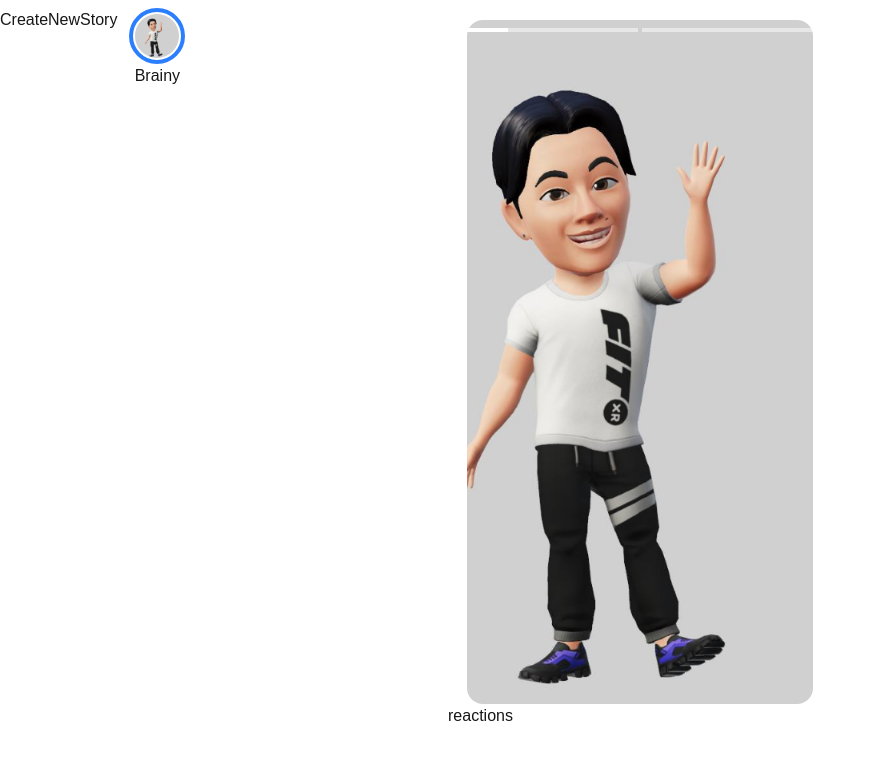
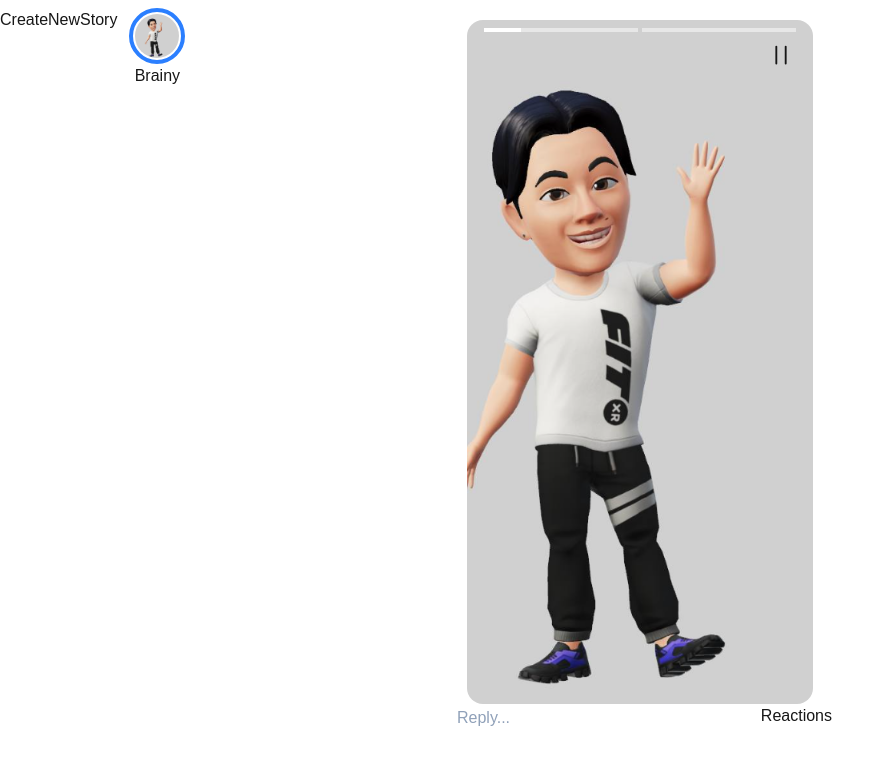
Before and after one commit to Myo-Htet-San-Brainy/Stories, a Next.js app: page / in a window 1280 px wide. Both pictures are taken after a click on the element "Brainy". Shown: the top 764 px of the page, without its empty margins (0-895 px from the left). Built offline with nearby package versions, Linux system fonts and the light colour scheme.

Commit message:
storyview progress bars pause/resume added

```diff
--- /dev/null
+++ b/app/components/Reactions.tsx
@@ -0,0 +1,7 @@
+import React from "react";
+
+const Reactions = () => {
+  return <div>Reactions</div>;
+};
+
+export default Reactions;
--- /dev/null
+++ b/app/components/Reply.tsx
@@ -0,0 +1,12 @@
+import React from "react";
+
+const Reply = () => {
+  return (
+    <input
+      className="grow h-full rounded-4xl border border-white p-2 placeholder-slate-400"
+      placeholder="Reply..."
+    ></input>
+  );
+};
+
+export default Reply;
--- /dev/null
+++ b/app/components/ReplyAndReact.tsx
@@ -0,0 +1,14 @@
+import React from "react";
+import Reply from "./Reply";
+import Reactions from "./Reactions";
+
+const ReplyAndReact = () => {
+  return (
+    <div className="w-full h-7 flex">
+      <Reply />
+      <Reactions />
+    </div>
+  );
+};
+
+export default ReplyAndReact;
--- a/app/components/StoryView.tsx
+++ b/app/components/StoryView.tsx
@@ -3,6 +3,10 @@ import React, { useEffect, useRef, useState } from "react";
 import { createPortal } from "react-dom";
 import { motion } from "motion/react";
 import Image from "next/image";
+import ReplyAndReact from "./ReplyAndReact";
+import { clsx } from "clsx";
+import { HiOutlinePause } from "react-icons/hi2";
+import { RxResume } from "react-icons/rx";
 
 interface StoryView {
   stories: string[];
@@ -14,38 +18,34 @@ const fromBottomAniDuration = 800;
 const storyDuration = 3000;
 const StoryView: React.FC<StoryView> = ({ stories, onFinish }) => {
   const [currentStoryIndex, setCurrentStoryIndex] = useState(0);
-  const progressBarsRef = useRef<HTMLDivElement[]>([]);
+  const [isPaused, setIsPaused] = useState(false);
+  const [progressBarsW, setProgressBarsW] = useState<number[]>(
+    Array(stories.length).fill(0)
+  );
   useEffect(() => {
     async function start() {
-      //first story
-      if (currentStoryIndex === 0) {
+      if (currentStoryIndex === 0 && progressBarsW[currentStoryIndex] === 0) {
         await new Promise((resolve) =>
           setTimeout(resolve, fromBottomAniDuration)
         );
       }
-      //grab element and play animation
-      const element = progressBarsRef.current[currentStoryIndex];
-      let width = 0;
-      function step() {
-        width += 0.2;
-        if (width <= 100) {
-          if (element) {
-            element.style.width = `${width}%`;
-            requestAnimationFrame(step);
-          }
+      if (isPaused) return;
+      let newProgressBarsW = [...progressBarsW];
+      newProgressBarsW[currentStoryIndex] =
+        newProgressBarsW[currentStoryIndex] + 0.2;
+      if (newProgressBarsW[currentStoryIndex] <= 100) {
+        requestAnimationFrame(() => setProgressBarsW(newProgressBarsW));
+      } else {
+        const newStory = currentStoryIndex + 1;
+        if (newStory >= stories.length) {
+          onFinish();
         } else {
-          const nextStoryIndex = currentStoryIndex + 1;
-          if (nextStoryIndex > stories.length - 1) {
-            onFinish();
-          } else {
-            setCurrentStoryIndex(nextStoryIndex);
-          }
+          setCurrentStoryIndex(newStory);
         }
       }
-      requestAnimationFrame(step);
     }
     start();
-  }, [currentStoryIndex]);
+  }, [currentStoryIndex, isPaused, progressBarsW]);
 
   return createPortal(
     <motion.div
@@ -60,21 +60,28 @@ const StoryView: React.FC<StoryView> = ({ stories, onFinish }) => {
     >
       {/* MAIN */}
       <div className="relative w-[90%] h-[90%] mx-auto  isolate">
-        {/* PROGRESS BAR */}
+        {/* TOP BTNS */}
         <div className="z-10 absolute top-0 left-0 w-full py-2">
-          <div className="flex gap-1">
+          {/* PROGRESS BAR */}
+          <div className="flex gap-1 w-[90%] mx-auto">
             {stories.map((val, index) => {
+              const width = progressBarsW[index];
               return (
                 <div key={index} className="relative grow h-1 bg-white/50">
                   <div
-                    ref={(el) => {
-                      progressBarsRef.current[index] = el as HTMLDivElement;
+                    className="absolute left-0 top-0 h-full bg-white"
+                    style={{
+                      width: `${width}%`,
                     }}
-                    className="absolute left-0 top-0 h-full bg-white"
                   ></div>
                 </div>
               );
             })}
+          </div>
+          <div className="w-full flex justify-end px-[5%] mt-2">
+            <button onClick={() => setIsPaused(!isPaused)}>
+              {isPaused ? <RxResume size={30} /> : <HiOutlinePause size={30} />}
+            </button>
           </div>
         </div>
         {/* STORY/IMAGE */}
@@ -86,30 +93,10 @@ const StoryView: React.FC<StoryView> = ({ stories, onFinish }) => {
         />
       </div>
       {/* COMMENT & REACTIONS */}
-      <div>reactions</div>
+      <ReplyAndReact />
     </motion.div>,
     document.body
   );
 };
 
-// const Content = () => {
-//   return (
-//     <motion.div
-//       className="absolute   top-0 left-[50%] h-[100%] w-[40%] py-5"
-//       initial={{ y: "100%", x: "-50%" }} // Start below + centered
-//       animate={{ y: 0, x: "-50%" }} // Slide up + remain centered
-//       transition={{
-//         type: "spring", // Spring animation for bouncy effect
-//         damping: 100, // Controls bounce (higher = less bounce)
-//         stiffness: 300, // Spring stiffness
-//       }}
-//     >
-//       {/* MAIN */}
-//       <div className="w-[90%] h-[90%] mx-auto bg-amber-200 rounded-2xl"></div>
-//       {/* COMMENT & REACTIONS */}
-//       <div>reactions</div>
-//     </motion.div>
-//   );
-// };
-
 export default StoryView;
--- a/package.json
+++ b/package.json
@@ -9,10 +9,12 @@
     "lint": "next lint"
   },
   "dependencies": {
+    "clsx": "^2.1.1",
     "motion": "^12.6.2",
     "next": "15.2.4",
     "react": "^19.0.0",
     "react-dom": "^19.0.0",
+    "react-icons": "^5.5.0",
     "uuid": "^11.1.0",
     "zustand": "^5.0.3"
   },
```
Also changed, not shown: 1 other file (tests, documents, lock files or other folders).
